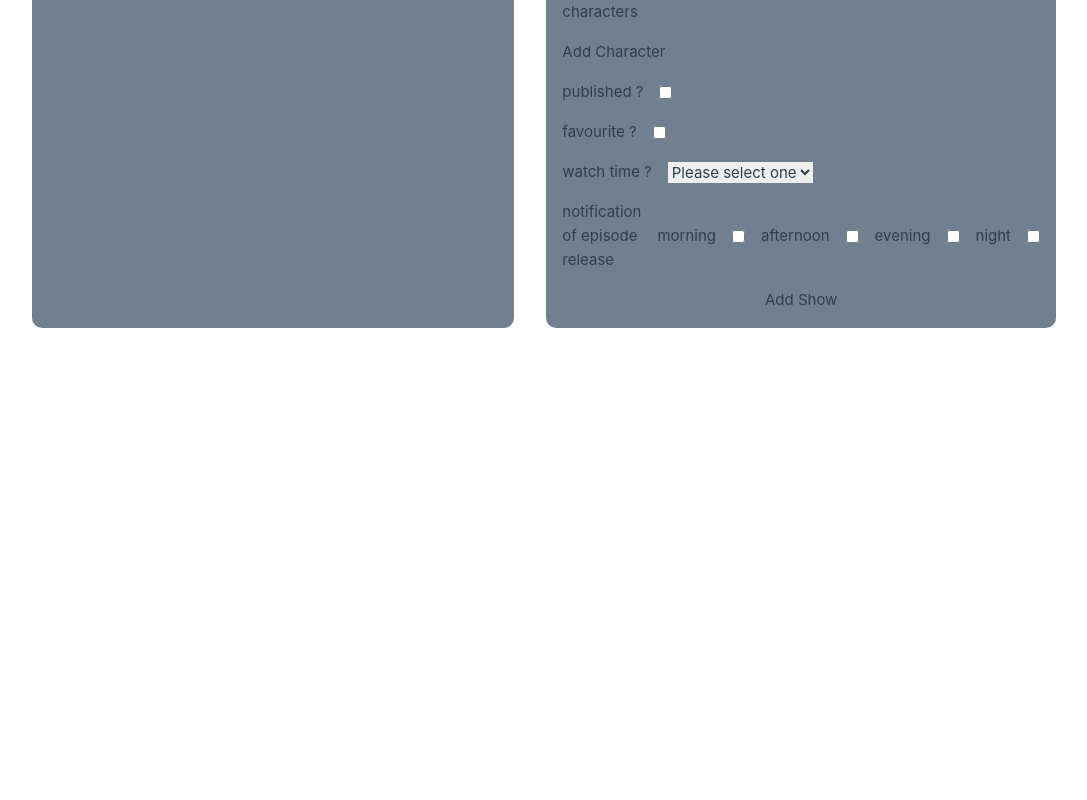
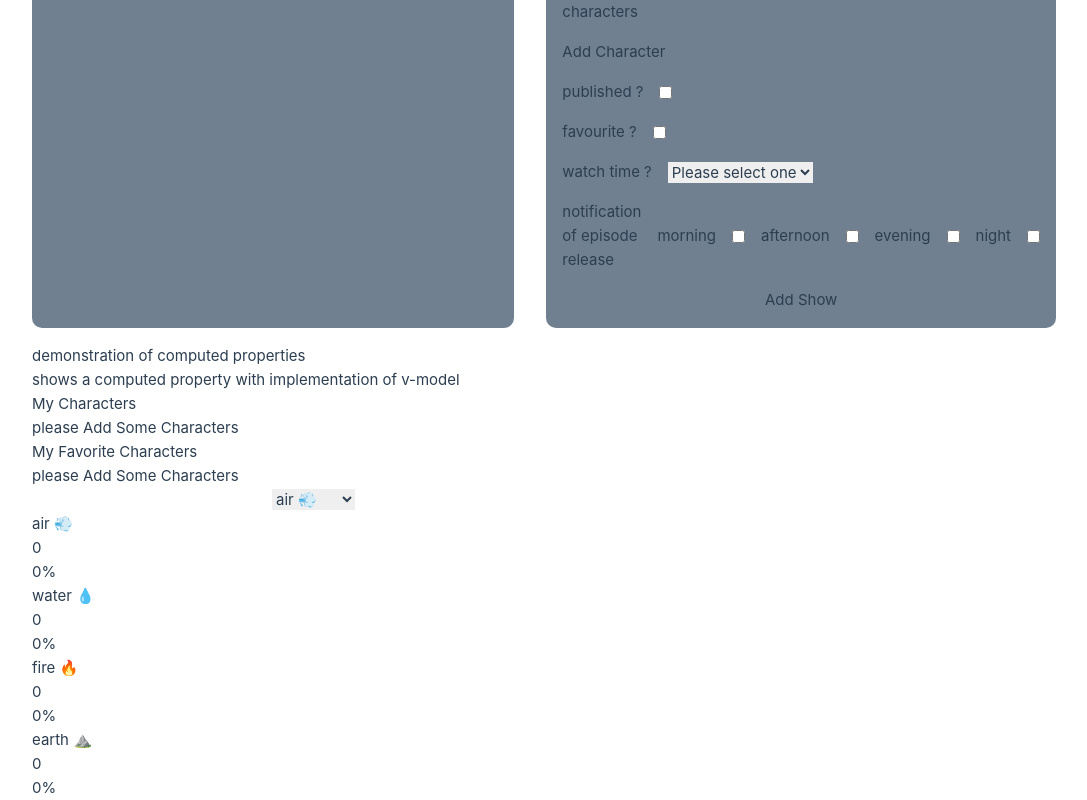
Before and after one commit to Kokosalah45/vue-detailed-form, a Vue app: page / in a window 1280 px wide. Shown: the part 552-1352 px from the top of the page, without its empty margins (0-1087 px from the left). Before the commit the page ends 880 px from the top, so only its background shows below. Built offline with nearby package versions, Linux system fonts and the light colour scheme.

Commit message:
demonstration of how computed props work

```diff
--- a/package.json
+++ b/package.json
@@ -12,11 +12,13 @@
     "format": "prettier --write src/"
   },
   "dependencies": {
+    "shortid": "^2.2.16",
     "vue": "^3.2.47"
   },
   "devDependencies": {
     "@rushstack/eslint-patch": "^1.2.0",
     "@types/node": "^18.14.2",
+    "@types/shortid": "^0.0.29",
     "@vitejs/plugin-vue": "^4.0.0",
     "@vitejs/plugin-vue-jsx": "^3.0.0",
     "@vue/eslint-config-prettier": "^7.1.0",
--- a/src/App.vue
+++ b/src/App.vue
@@ -1,12 +1,14 @@
 <script lang="ts">
 import DetailedForm from './components/DetailedForm.vue'
 import DetailedFormLess from './components/DetailedFormLess.vue'
+import CharactersComponent from './components/CharactersComponent.vue'
 import './style.css'
 export default {
   name: 'App',
   components: {
     DetailedForm,
-    DetailedFormLess
+    DetailedFormLess,
+    CharactersComponent
   }
 }
 </script>
@@ -32,6 +34,13 @@ export default {
       </div>
       <DetailedFormLess />
     </div>
+    <div class="mb-4">
+      <div class="p-2">
+        <h2 class="text-2xl font-bold">demonstration of computed properties</h2>
+        <p>shows a computed property with implementation of v-model</p>
+      </div>
+      <CharactersComponent />
+    </div>
   </div>
 </template>
 
--- /dev/null
+++ b/src/components/CharactersComponent.vue
@@ -0,0 +1,157 @@
+<template>
+  <section class="flex gap-2">
+    <div>
+      <h2 class="text-2xl font-bold">My Characters</h2>
+      <ul v-if="isCharacters">
+        <li v-for="character in characters" :key="character.name">
+          <p>{{ character.name }}</p>
+          <p>{{ character.faction }}</p>
+          <button @click="makeFavorite(character)">favorite me ! ⭐</button>
+        </li>
+      </ul>
+      <p v-else class="text-xs">please Add Some Characters</p>
+    </div>
+    <div>
+      <h2 class="text-2xl font-bold">My Favorite Characters</h2>
+      <ul v-if="favoriteCharacters.isFavoriteCharacters">
+        <li
+          v-for="favoriteCharacter in favoriteCharacters.favoriteCharacters"
+          :key="favoriteCharacter.name"
+        >
+          {{ favoriteCharacter.name }}
+        </li>
+      </ul>
+      <p v-else class="text-xs">please Add Some Characters</p>
+    </div>
+    <div>
+      <input
+        @keyup.enter="addCharacter"
+        class="text-blue-500 p-1 m-1 inline-block"
+        v-model="character.name"
+        type="text"
+      />
+      <select class="p-1 m-1 inline-block bg-slate-400" v-model="character.faction">
+        <option
+          :class="`${factionUI[faction].classes}`"
+          v-for="faction in factions"
+          :value="faction"
+          :key="faction"
+        >
+          {{ faction }} {{ factionUI[faction].image }}
+        </option>
+      </select>
+    </div>
+    <ul>
+      <li
+        :class="`grid grid-cols-3 gap-2 ${factionUI[factionName].classes}`"
+        v-for="{ factionCount, factionName, factionPercentage } in factionsStats"
+        :key="factionName"
+      >
+        <div>{{ factionName }} {{ factionUI[factionName].image }}</div>
+        <div>{{ factionCount }}</div>
+        <div>{{ factionPercentage }}%</div>
+      </li>
+    </ul>
+  </section>
+</template>
+
+<script lang="ts">
+import type { TupleToUnion } from '../types'
+type FactionsType = ['air', 'water', 'fire', 'earth']
+type FactionType = TupleToUnion<FactionsType>
+type character = {
+  name: string
+  faction?: FactionType
+  isFavorite: boolean
+}
+
+type TemplateData = {
+  characters: character[]
+  character: character
+  factions: FactionsType
+  factionUI: Record<
+    FactionType,
+    {
+      image: string
+      classes: string
+    }
+  >
+}
+export default {
+  data: (): TemplateData => ({
+    characters: [],
+    character: {
+      name: '',
+      isFavorite: false,
+      faction: 'air'
+    },
+    factions: ['air', 'water', 'fire', 'earth'],
+    factionUI: {
+      air: {
+        image: '💨',
+        classes: ''
+      },
+      earth: {
+        image: '⛰️',
+        classes: 'text-green-300'
+      },
+      fire: {
+        image: '🔥',
+        classes: 'text-red-300'
+      },
+      water: {
+        image: '💧',
+        classes: 'text-blue-300'
+      }
+    }
+  }),
+
+  methods: {
+    addCharacter() {
+      if (this.character.faction) {
+        this.characters.push(this.character)
+      }
+      this.character = {
+        name: '',
+        isFavorite: false,
+        faction: 'air'
+      }
+    },
+    makeFavorite(character: character) {
+      character.isFavorite = true
+    }
+  },
+  computed: {
+    charactersLength() {
+      return this.characters.length
+    },
+
+    isCharacters() {
+      return this.charactersLength > 0
+    },
+    favoriteCharacters() {
+      const favoriteCharacters = this.characters.filter(({ isFavorite }) => isFavorite)
+      const isFavoriteCharacters = favoriteCharacters.length > 0
+      return {
+        favoriteCharacters,
+        isFavoriteCharacters
+      }
+    },
+    factionsStats() {
+      const factionsStats = this.factions.map((factionName) => {
+        const members = this.characters.filter((character) => character.faction === factionName)
+
+        const factionCount = members.length
+        const factionPercentage = (factionCount / this.charactersLength) * 100
+        return {
+          factionName,
+          members,
+          factionCount,
+          factionPercentage: isNaN(factionPercentage) ? 0 : factionPercentage.toFixed(2)
+        }
+      })
+      return factionsStats
+    }
+  }
+}
+</script>
--- /dev/null
+++ b/src/types.ts
@@ -0,0 +1 @@
+export type TupleToUnion<T extends unknown[]> = T extends (infer U)[] ? U : never
```
Also changed, not shown: 1 other file (tests, documents, lock files or other folders).
